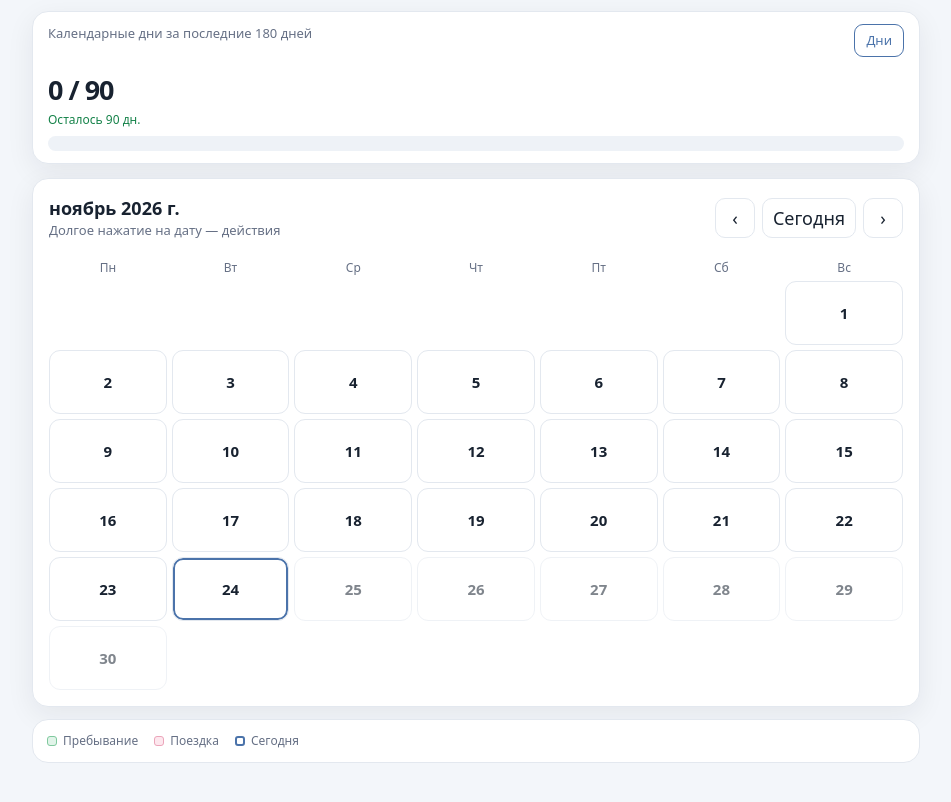
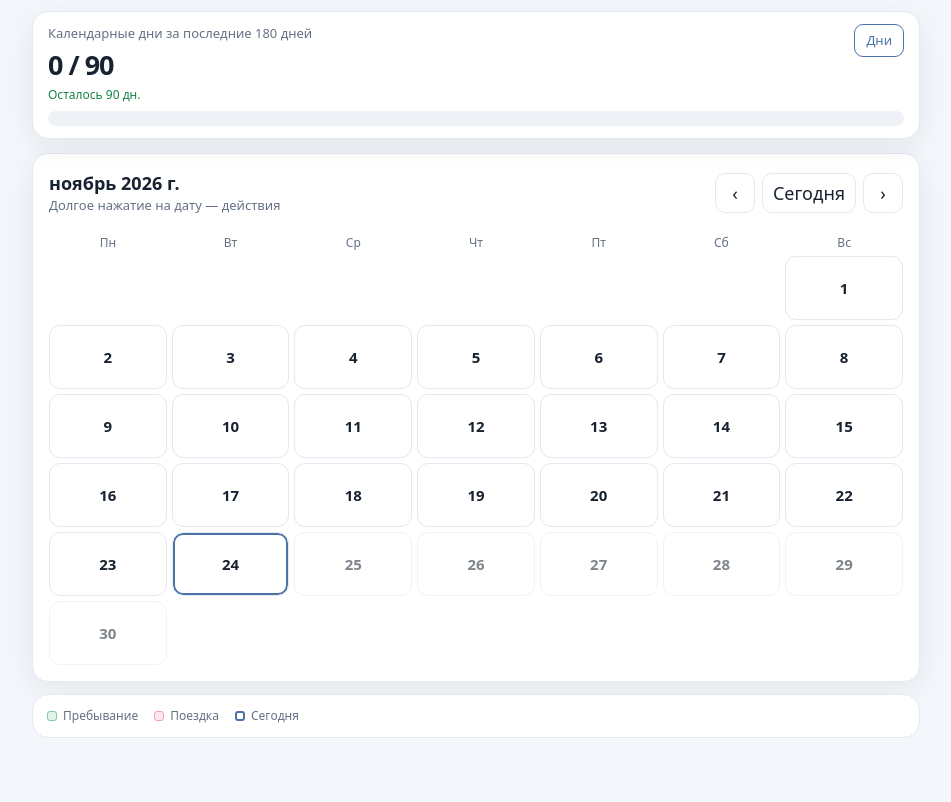
Before and after one commit to Serj-321/Calendar_90-180, a plain HTML site: page index.html in a window 1280 px wide. Shown: the part 62-864 px from the top of the page, without its empty margins (164-1115 px from the left). After the commit the page ends 840 px from the top, so only its background shows below. Drawn offline with Linux system fonts and the light colour scheme.

Commit message:
Update index.html

```diff
--- a/index.html
+++ b/index.html
@@ -41,7 +41,9 @@ button:focus-visible,input:focus-visible,select:focus-visible{outline:2px solid
 .progress{height:15px;background:var(--soft);border-radius:20px;overflow:hidden;margin-top:8px}
 .progress>i{display:block;height:100%;width:0;background:var(--green);border-radius:20px}
 .stat-switch{padding:6px 11px;font-size:13px;border-radius:9px;background:transparent;border-color:var(--blue);color:var(--blue);white-space:nowrap}
-.stat-content{margin-top:8px}
+.stat-content{margin-top:0px}
+ .stat{position:relative}
+.stat-side{position:absolute;right:15px;top:12px}
 
 .calendar{padding:16px}
 .cal-head{display:flex;align-items:center;justify-content:space-between;gap:12px;margin-bottom:14px}
```
